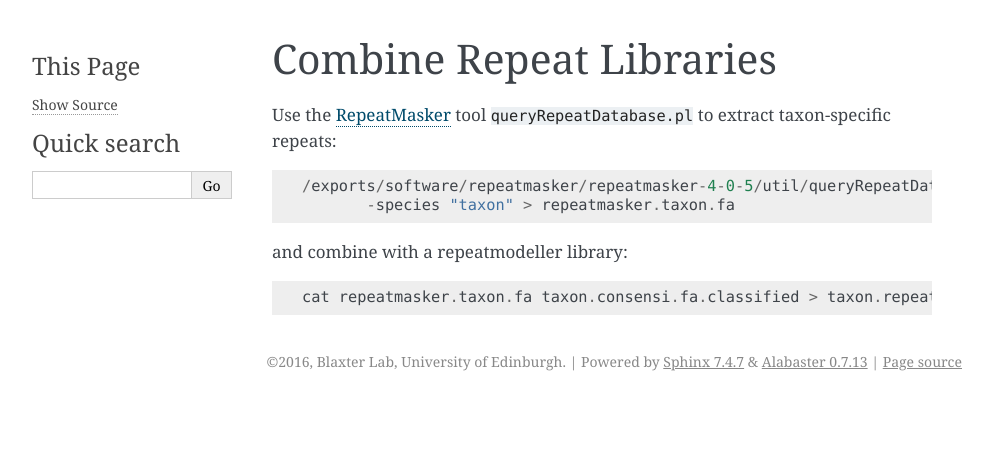
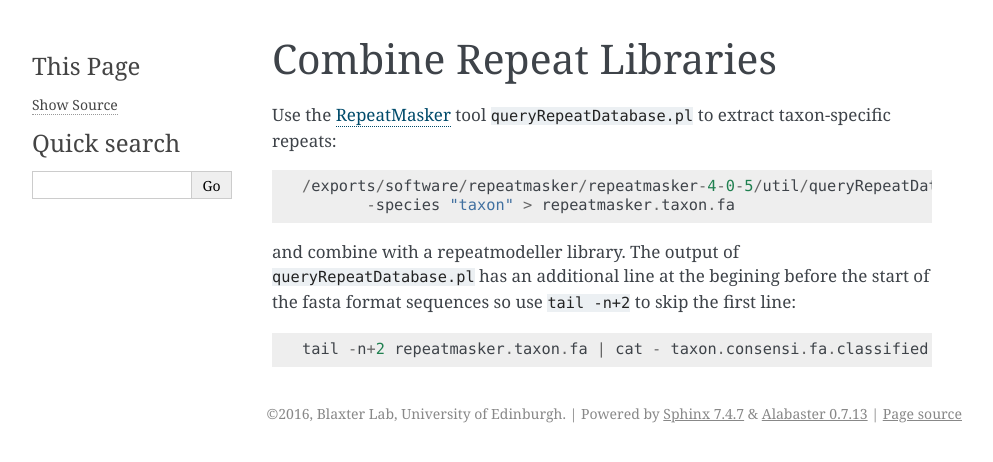
Before and after one commit to blaxterlab/documentation, a Sphinx documentation site: the page built from docs/combine-repeat-libraries.txt, in a window 1280 px wide. Shown: the top 462 px of the page, without its empty margins (148-1141 px from the left). Built offline with Sphinx 7.4.7, drawn with Linux system fonts in a browser that asks for light colours.

Commit message:
modify commands to use tail -n+2 and nice

```diff
--- a/docs/combine-repeat-libraries.txt
+++ b/docs/combine-repeat-libraries.txt
@@ -12,8 +12,10 @@ taxon-specific repeats:
   /exports/software/repeatmasker/repeatmasker-4-0-5/util/queryRepeatDatabase.pl \
          -species "taxon" > repeatmasker.taxon.fa
 
-and combine with a repeatmodeller library:
+and combine with a repeatmodeller library.  The output of
+``queryRepeatDatabase.pl`` has an additional line at the begining before the
+start of the fasta format sequences so use ``tail -n+2`` to skip the first line:
 
 ::
 
-  cat repeatmasker.taxon.fa taxon.consensi.fa.classified > taxon.repeatlib.fa
+  tail -n+2 repeatmasker.taxon.fa | cat - taxon.consensi.fa.classified > taxon.repeatlib.fa
```
Also changed, not shown: docs/repeatmasker.txt (+12 -1 lines).
